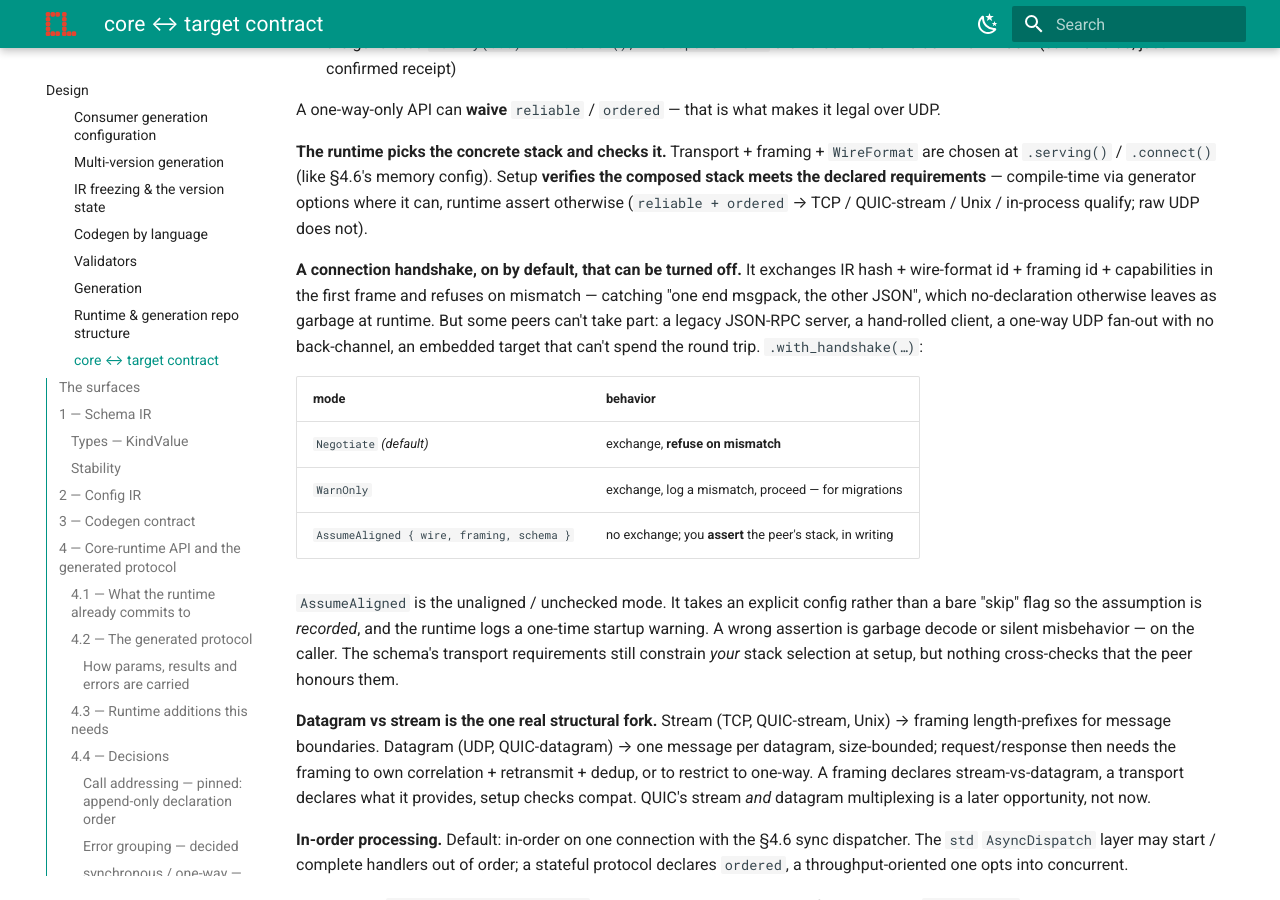
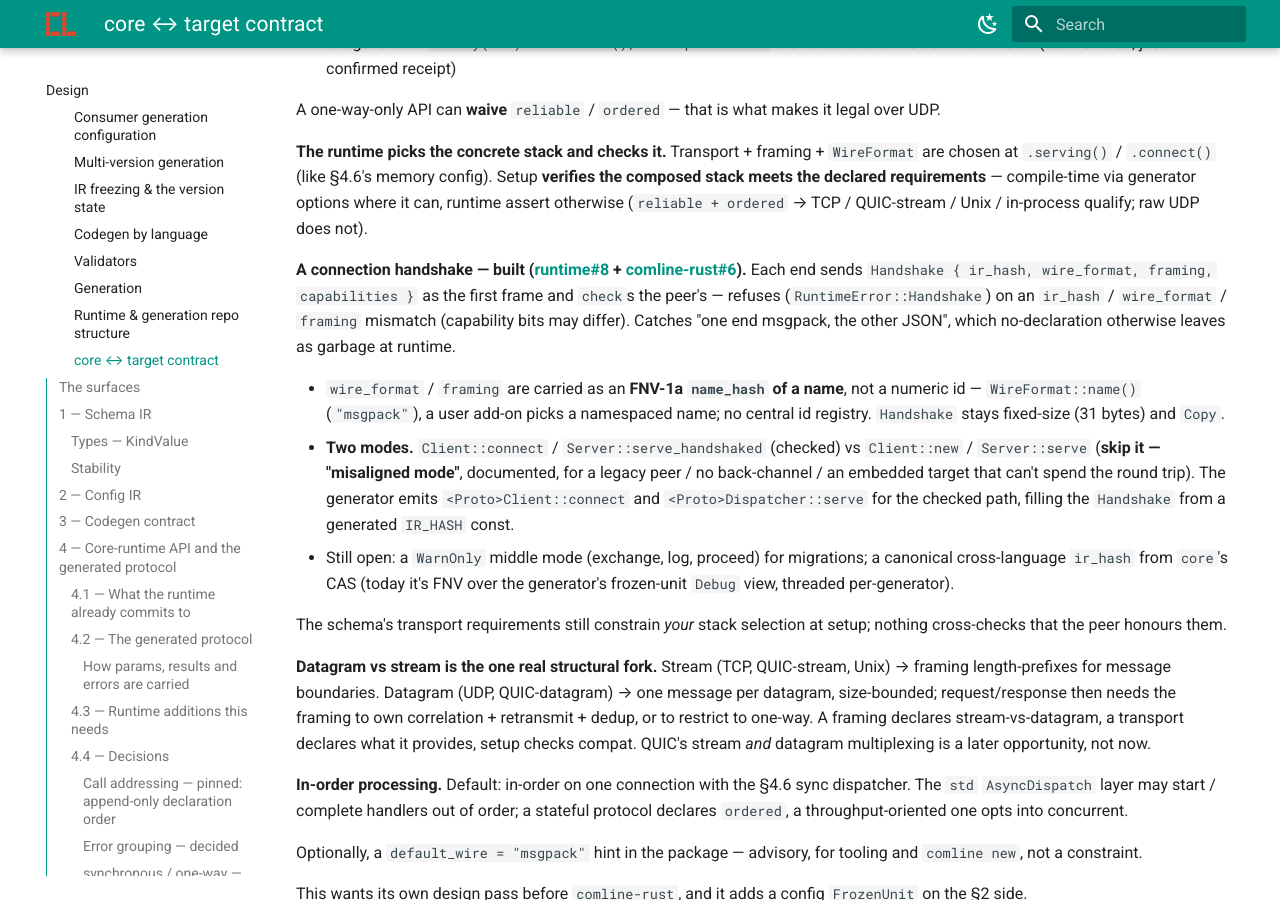
Before and after one commit to ComlineProject/docs, an MkDocs documentation site: the page built from docs/docs/design/core-target-contract.md, in a window 1280 px wide and 900 px high, scrolled down 10216 px. Built offline with MkDocs 1.6.1 and Material for MkDocs 9.7.7, drawn with Linux system fonts in a browser that asks for light colours; the version menu is left out; some of the changed text lies outside the part shown.

Commit message:
docs(design): connection handshake built (runtime#8 + comline-rust#6)

```diff
--- a/docs/docs/design/core-target-contract.md
+++ b/docs/docs/design/core-target-contract.md
@@ -446,26 +446,13 @@ compile-time via generator options where it can, runtime assert otherwise
 (`reliable + ordered` → TCP / QUIC-stream / Unix / in-process qualify; raw UDP
 does not).
 
-**A connection handshake, on by default, that can be turned off.** It exchanges
-IR hash + wire-format id + framing id + capabilities in the first frame and
-refuses on mismatch — catching "one end msgpack, the other JSON", which
-no-declaration otherwise leaves as garbage at runtime. But some peers can't take
-part: a legacy JSON-RPC server, a hand-rolled client, a one-way UDP fan-out with
-no back-channel, an embedded target that can't spend the round trip.
-`.with_handshake(…)`:
+**A connection handshake — built ([runtime#8](https://github.com/ComlineProject/runtime/pull/8) + [comline-rust#6](https://github.com/ComlineProject/comline-rust/pull/6)).** Each end sends `Handshake { ir_hash, wire_format, framing, capabilities }` as the first frame and `check`s the peer's — refuses (`RuntimeError::Handshake`) on an `ir_hash` / `wire_format` / `framing` mismatch (capability bits may differ). Catches "one end msgpack, the other JSON", which no-declaration otherwise leaves as garbage at runtime.
 
-| mode | behavior |
-|---|---|
-| `Negotiate` *(default)* | exchange, **refuse on mismatch** |
-| `WarnOnly` | exchange, log a mismatch, proceed — for migrations |
-| `AssumeAligned { wire, framing, schema }` | no exchange; you **assert** the peer's stack, in writing |
+- `wire_format` / `framing` are carried as an **FNV-1a `name_hash` of a name**, not a numeric id — `WireFormat::name()` (`"msgpack"`), a user add-on picks a namespaced name; no central id registry. `Handshake` stays fixed-size (31 bytes) and `Copy`.
+- **Two modes.** `Client::connect` / `Server::serve_handshaked` (checked) vs `Client::new` / `Server::serve` (**skip it — "misaligned mode"**, documented, for a legacy peer / no back-channel / an embedded target that can't spend the round trip). The generator emits `<Proto>Client::connect` and `<Proto>Dispatcher::serve` for the checked path, filling the `Handshake` from a generated `IR_HASH` const.
+- Still open: a `WarnOnly` middle mode (exchange, log, proceed) for migrations; a canonical cross-language `ir_hash` from `core`'s CAS (today it's FNV over the generator's frozen-unit `Debug` view, threaded per-generator).
 
-`AssumeAligned` is the unaligned / unchecked mode. It takes an explicit config
-rather than a bare "skip" flag so the assumption is *recorded*, and the runtime
-logs a one-time startup warning. A wrong assertion is garbage decode or silent
-misbehavior — on the caller. The schema's transport requirements still constrain
-*your* stack selection at setup, but nothing cross-checks that the peer honours
-them.
+The schema's transport requirements still constrain *your* stack selection at setup; nothing cross-checks that the peer honours them.
 
 **Datagram vs stream is the one real structural fork.** Stream (TCP,
 QUIC-stream, Unix) → framing length-prefixes for message boundaries. Datagram
@@ -695,10 +682,11 @@ what remains is below the decision line:
 - **§4.4** — the design is settled, the `WireFormat` / `Transport` / framing
   trait signatures are built (7b–7e), and the IR changes the decisions imply are
   landed (`Function.parameters`, `KindValue::Unit`, drop `synchronous` — core#46;
-  `throws: Vec<u16>` + error ordinals — core#47). Still open at the wire level:
-  the handshake frame layout, JSON-RPC as a name-oriented framing, multi-`throws`
-  (`! A, B`) grammar, version-diff enforcement of the ordinal append-only rule,
-  and the transport-requirements config unit.
+  `throws: Vec<u16>` + error ordinals — core#47). The connection handshake is
+  built (runtime#8 + comline-rust#6). Still open at the wire level: JSON-RPC as a
+  name-oriented framing, a `WarnOnly` handshake mode, multi-`throws` (`! A, B`)
+  grammar, version-diff enforcement of the ordinal append-only rule, and the
+  transport-requirements config unit.
 - **§4.6** — decided; the buffer-reuse budget is met by 7d–7e (`Client` /
   `Server`), the dispatcher's reply-body scratch and the arena `Alloc` mode are
   the follow-ons.
```
